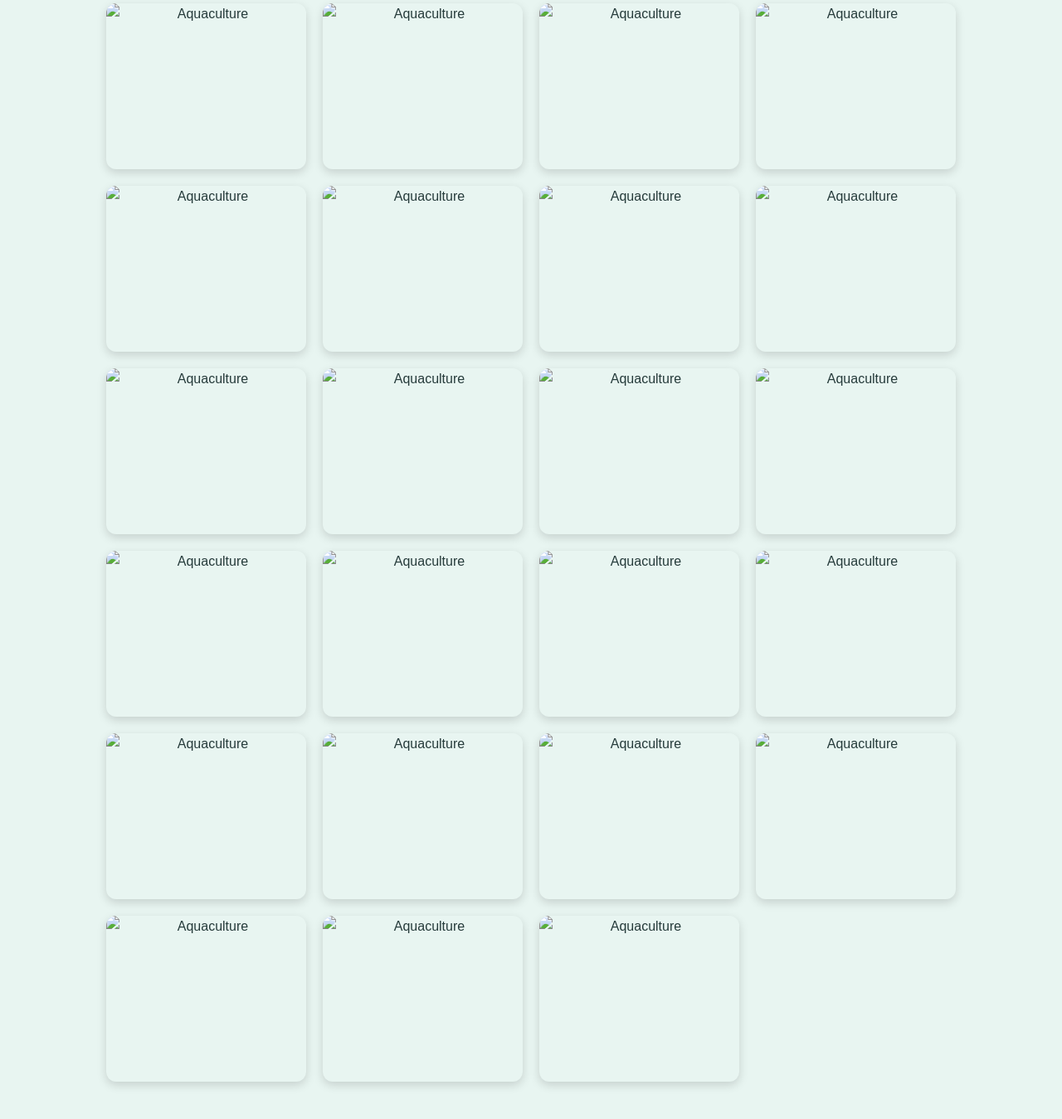
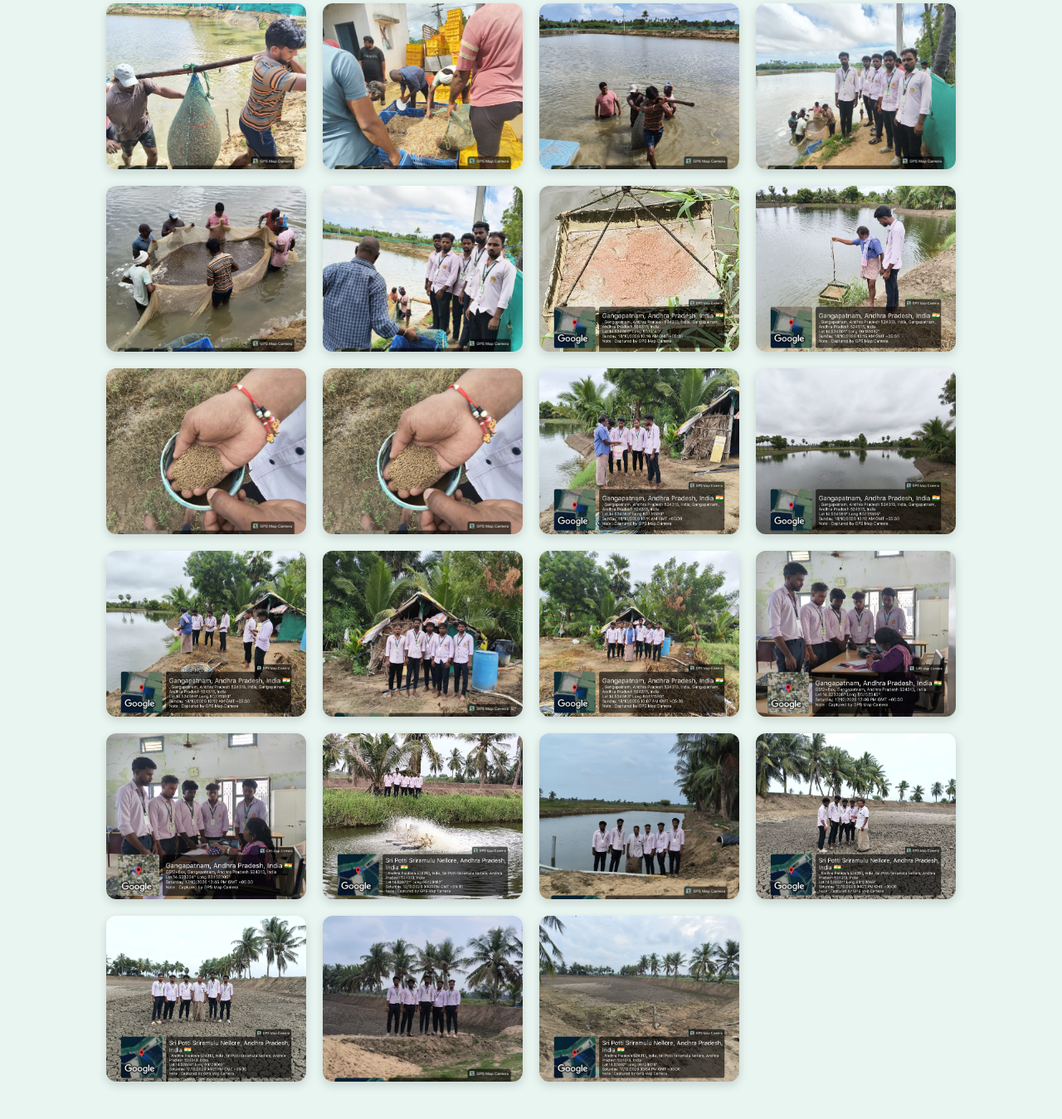
Before and after one commit to harithayadavalli/aquaculture-world, a plain HTML site: page index.html in a window 1280 px wide. Shown: the part 3528-4877 px from the top of the page at 83% size. Drawn offline with Linux system fonts and the light colour scheme.

Commit message:
Add files via upload

```diff
--- a/index.html
+++ b/index.html
@@ -152,33 +152,33 @@
     <p>Our Project and Field Visit Photographs</p>
 
     <div class="gallery-container">
-        <img src="images/aquaculture (1).jpeg" alt="Aquaculture">
-        <img src="images/aquaculture (2).jpeg" alt="Aquaculture">
-        <img src="images/aquaculture (3).jpeg" alt="Aquaculture">
-        <img src="images/aquaculture (4).jpeg" alt="Aquaculture">
-        <img src="images/aquaculture (5).jpeg" alt="Aquaculture">
-        <img src="images/aquaculture (6).jpeg" alt="Aquaculture">
-        <img src="images/aquaculture (7).jpeg" alt="Aquaculture">
-        <img src="images/aquaculture (8).jpeg" alt="Aquaculture">
-        <img src="images/aquaculture (9).jpeg" alt="Aquaculture">
-        <img src="images/aquaculture (10).jpeg" alt="Aquaculture">
-        <img src="images/aquaculture (11).jpeg" alt="Aquaculture">
-        <img src="images/aquaculture (12).jpeg" alt="Aquaculture">
-        <img src="images/aquaculture (13).jpeg" alt="Aquaculture">
-        <img src="images/aquaculture (14).jpeg" alt="Aquaculture">
-        <img src="images/aquaculture (15).jpeg" alt="Aquaculture">
-        <img src="images/aquaculture (16).jpeg" alt="Aquaculture">
-        <img src="images/aquaculture (17).jpeg" alt="Aquaculture">
-        <img src="images/aquaculture (18).jpeg" alt="Aquaculture">
-        <img src="images/aquaculture (19).jpeg" alt="Aquaculture">
-        <img src="images/aquaculture (20).jpeg" alt="Aquaculture">
-        <img src="images/aquaculture (21).jpeg" alt="Aquaculture">
-        <img src="images/aquaculture (22).jpeg" alt="Aquaculture">
-        <img src="images/aquaculture (23).jpeg" alt="Aquaculture">
-        <img src="images/aquaculture (24).jpeg" alt="Aquaculture">
-        <img src="images/aquaculture (25).jpeg" alt="Aquaculture">
-        <img src="images/aquaculture (26).jpeg" alt="Aquaculture">
-        <img src="images/aquaculture (27).jpeg" alt="Aquaculture">
+        <img src="aquaculture (1).jpeg" alt="Aquaculture">
+        <img src="aquaculture (2).jpeg" alt="Aquaculture">
+        <img src="aquaculture (3).jpeg" alt="Aquaculture">
+        <img src="aquaculture (4).jpeg" alt="Aquaculture">
+        <img src="aquaculture (5).jpeg" alt="Aquaculture">
+        <img src="aquaculture (6).jpeg" alt="Aquaculture">
+        <img src="aquaculture (7).jpeg" alt="Aquaculture">
+        <img src="aquaculture (8).jpeg" alt="Aquaculture">
+        <img src="aquaculture (9).jpeg" alt="Aquaculture">
+        <img src="aquaculture (10).jpeg" alt="Aquaculture">
+        <img src="aquaculture (11).jpeg" alt="Aquaculture">
+        <img src="aquaculture (12).jpeg" alt="Aquaculture">
+        <img src="aquaculture (13).jpeg" alt="Aquaculture">
+        <img src="aquaculture (14).jpeg" alt="Aquaculture">
+        <img src="aquaculture (15).jpeg" alt="Aquaculture">
+        <img src="aquaculture (16).jpeg" alt="Aquaculture">
+        <img src="aquaculture (17).jpeg" alt="Aquaculture">
+        <img src="aquaculture (18).jpeg" alt="Aquaculture">
+        <img src="aquaculture (19).jpeg" alt="Aquaculture">
+        <img src="aquaculture (20).jpeg" alt="Aquaculture">
+        <img src="aquaculture (21).jpeg" alt="Aquaculture">
+        <img src="aquaculture (22).jpeg" alt="Aquaculture">
+        <img src="aquaculture (23).jpeg" alt="Aquaculture">
+        <img src="aquaculture (24).jpeg" alt="Aquaculture">
+        <img src="aquaculture (25).jpeg" alt="Aquaculture">
+        <img src="aquaculture (26).jpeg" alt="Aquaculture">
+        <img src="aquaculture (27).jpeg" alt="Aquaculture">
     </div>
 </section>
 </body>
```
